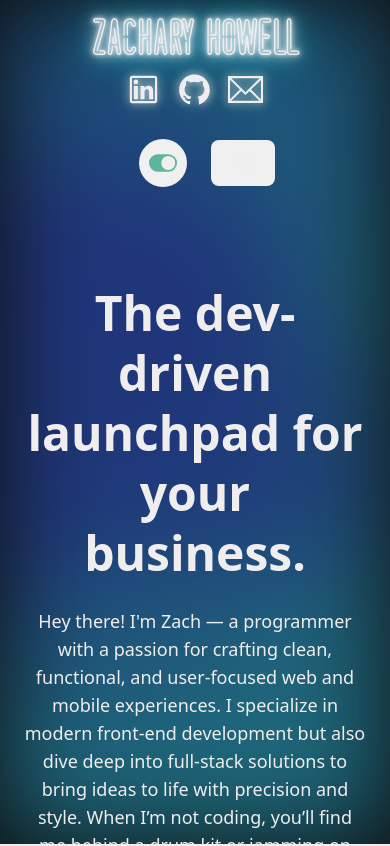
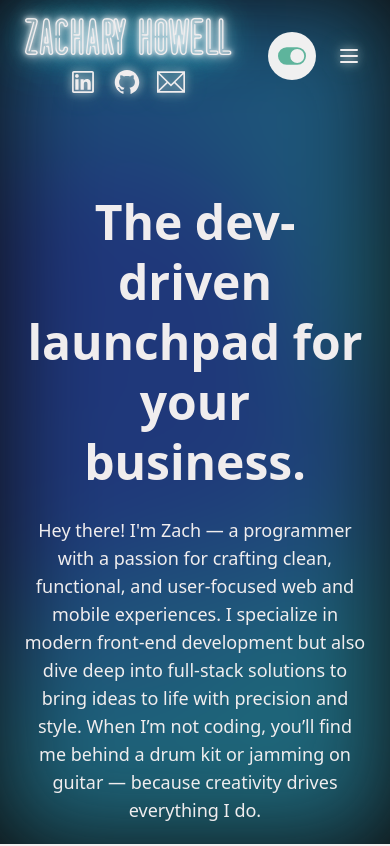
Before and after one commit to ZachAH/Portfolio_2025, a React (Vite) app: page / in a window 390 px wide. Shown: the top 846 px of the page. Built offline with nearby package versions, Linux system fonts and the light colour scheme.

Commit message:
updated mobile view options and styles

```diff
--- a/src/components/navbar.jsx
+++ b/src/components/navbar.jsx
@@ -1,92 +1,123 @@
 // src/components/Navbar.jsx
-import React from 'react';
+import React, { useState } from 'react'; // Import useState
 import ThemeToggle from './ThemeToggle';
 
 // icons
 import { AiOutlineLinkedin, AiOutlineGithub } from "react-icons/ai";
 import { TfiEmail } from "react-icons/tfi";
 
-// Removed selfieImage import as it's not used in this version of Navbar
+// Example icons for Menu and Close - replace with your preferred icons from react-icons
+// e.g., import { HiMenu, HiX } from 'react-icons/hi';
+const MenuIcon = (props) => (
+ <svg className="w-6 h-6" fill="none" stroke="currentColor" viewBox="0 0 24 24" xmlns="http://www.w3.org/2000/svg" {...props}>
+    <path strokeLinecap="round" strokeLinejoin="round" strokeWidth={2} d="M4 6h16M4 12h16M4 18h16" /> {/* Standard hamburger */}
+  </svg>
+);
+const CloseIcon = (props) => (
+  <svg className="w-6 h-6" fill="none" stroke="currentColor" viewBox="0 0 24 24" xmlns="http://www.w3.org/2000/svg" {...props}>
+    <path strokeLinecap="round" strokeLinejoin="round" strokeWidth={2} d="M6 18L18 6M6 6l12 12" /> {/* "X" icon */}
+  </svg>
+);
+
 
 export default function Navbar({ handleMouseEnter, handleMouseLeave }) {
+  const [isMobileMenuOpen, setIsMobileMenuOpen] = useState(false); // State for mobile menu
+
   const yourLinkedInUrl = "https://www.linkedin.com/in/zach-howell-189118210";
   const yourGitHubUrl = "https://github.com/ZachAH";
   const yourEmail = "zacharywd91@yahoo.com";
 
   // Animation Timings
-  const nameAnimationDuration = 2.5;  // Should match the CSS duration of .neon-text-flicker
-  const iconAnimationStagger = 0.5;   // Delay between each social icon
-  const iconLightUpDuration = 0.6;    // Duration of .animate-icon-light-up CSS animation
+  const nameAnimationDuration = 2.5;
+  const iconAnimationStagger = 0.5;
+  const iconLightUpDuration = 0.6;
 
-  const iconBaseDelay = nameAnimationDuration + 0.1; // Start social icons slightly after name
+  const iconBaseDelay = nameAnimationDuration + 0.1;
+  const lastSocialIconStartTime = iconBaseDelay + (iconAnimationStagger * 2);
+  const lastSocialIconEndTime = lastSocialIconStartTime + iconLightUpDuration;
+  const navLinkBaseDelay = lastSocialIconEndTime + 0.1;
+  const lastNavLinkStartTime = navLinkBaseDelay + iconAnimationStagger;
+  const lastNavLinkEndTime = lastNavLinkStartTime + iconLightUpDuration;
+  const hamburgerAnimationDelay = lastNavLinkEndTime + 0.1; // Hamburger starts after "Contact" link
 
-  // Calculate when the last social icon animation FINISHES
-  const lastSocialIconStartTime = iconBaseDelay + (iconAnimationStagger * 2); // Delay for the 3rd social icon
-  const lastSocialIconEndTime = lastSocialIconStartTime + iconLightUpDuration;
-
-  // Nav links start after social icons
-  const navLinkBaseDelay = lastSocialIconEndTime + 0.1;
+  const toggleMobileMenu = () => {
+    setIsMobileMenuOpen(!isMobileMenuOpen);
+  };
 
   return (
-    <nav className="flex flex-col md:flex-row justify-between items-center px-6 py-4 md:px-12 lg:px-24 bg-transparent text-gray-800 dark:text-offWhite">
-
+    <nav className="relative bg-transparent text-gray-800 dark:text-offWhite"> {/* Added relative for mobile menu positioning */}
+      {/* Main Navbar Row */}
+      <div className="flex justify-between items-center px-6 py-4 md:px-12 lg:px-24">
         {/* Left side: Name and Social Icons */}
-      <div className="text-center md:text-left mb-4 md:mb-0">
+        <div className="text-center md:text-left"> {/* mb-4 md:mb-0 removed as items are now in a single row */}
           <h1
-          className="interactive-element font-canarias text-5xl md:text-9xl font-bold cursor-pointer text-offWhite neon-text-flicker"
+            className="interactive-element font-canarias text-5xl md:text-7xl lg:text-8xl font-bold cursor-pointer text-offWhite neon-text-flicker" // Adjusted responsive size
             onMouseEnter={handleMouseEnter}
             onMouseLeave={handleMouseLeave}
           >
             Zachary Howell
           </h1>
-        <div className="flex justify-center md:justify-start space-x-4 mt-2">
+          <div className="flex justify-center md:justify-start space-x-4 mt-1 md:mt-2">
             <a
-            href={yourLinkedInUrl}
-            target="_blank"
-            rel="noopener noreferrer"
-            aria-label="LinkedIn Profile"
+              href={yourLinkedInUrl} /* ... */
               className="interactive-element text-offWhite hover:text-tealGreen dark:hover:text-purple-400 transition-colors duration-300 icon-awaiting-animation animate-icon-light-up"
               style={{ animationDelay: `${iconBaseDelay}s` }}
+              onMouseEnter={handleMouseEnter} onMouseLeave={handleMouseLeave}
+            ><AiOutlineLinkedin size={28} /></a> {/* Standardized icon size */}
+            <a
+              href={yourGitHubUrl} /* ... */
+              className="interactive-element text-offWhite hover:text-tealGreen dark:hover:text-purple-400 transition-colors duration-300 icon-awaiting-animation animate-icon-light-up"
+              style={{ animationDelay: `${iconBaseDelay + iconAnimationStagger}s` }}
+              onMouseEnter={handleMouseEnter} onMouseLeave={handleMouseLeave}
+            ><AiOutlineGithub size={28} /></a> {/* Standardized icon size */}
+            <a
+              href={`mailto:${yourEmail}`} /* ... */
+              className="interactive-element text-offWhite hover:text-tealGreen dark:hover:text-purple-400 transition-colors duration-300 icon-awaiting-animation animate-icon-light-up"
+              style={{ animationDelay: `${iconBaseDelay + (iconAnimationStagger * 2)}s` }}
+              onMouseEnter={handleMouseEnter} onMouseLeave={handleMouseLeave}
+            ><TfiEmail size={28} /></a> {/* Standardized icon size */}
+          </div>
+        </div>
+
+        {/* Right side: Desktop Navigation Links and Theme Toggle & Mobile Hamburger Button */}
+        <div className="flex items-center space-x-4 sm:space-x-6"> {/* md:mt-0 removed */}
+          <ul className="hidden md:flex space-x-8 text-2xl">
+            <li><a href="#projects" className="interactive-element font-canarias text-offWhite hover:text-tealGreen dark:hover:text-purple-400 transition-colors duration-300 icon-awaiting-animation animate-icon-light-up" style={{ animationDelay: `${navLinkBaseDelay}s` }} onMouseEnter={handleMouseEnter} onMouseLeave={handleMouseLeave}>Projects</a></li>
+            <li><a href="#contact" className="interactive-element font-canarias text-offWhite hover:text-tealGreen dark:hover:text-purple-400 transition-colors duration-300 icon-awaiting-animation animate-icon-light-up" style={{ animationDelay: `${navLinkBaseDelay + iconAnimationStagger}s` }} onMouseEnter={handleMouseEnter} onMouseLeave={handleMouseLeave}>Contact</a></li>
+          </ul>
+          <ThemeToggle handleMouseEnter={handleMouseEnter} handleMouseLeave={handleMouseLeave} />
+          {/* Hamburger Menu Button - Visible only on mobile (md:hidden) */}
+          <div className="md:hidden"> {/* Removed bg-transparent from here, button handles its own bg */}
+            <button
+              onClick={toggleMobileMenu}
+              className="interactive-element focus:outline-none text-offWhite p-1 bg-transparent hover:bg-gray-700/30 dark:hover:bg-gray-600/30 rounded-md icon-awaiting-animation animate-icon-light-up"
+              style={{ animationDelay: `${hamburgerAnimationDelay}s` }}
+              aria-label="Toggle menu"
               onMouseEnter={handleMouseEnter}
               onMouseLeave={handleMouseLeave}
             >
-            <AiOutlineLinkedin size={35} />
-          </a>
-          <a
-            href={yourGitHubUrl}
-            target="_blank"
-            rel="noopener noreferrer"
-            aria-label="GitHub Profile"
-            className="interactive-element text-offWhite hover:text-tealGreen dark:hover:text-purple-400 transition-colors duration-300 icon-awaiting-animation animate-icon-light-up"
-            style={{ animationDelay: `${iconBaseDelay + iconAnimationStagger}s` }}
-            onMouseEnter={handleMouseEnter}
-            onMouseLeave={handleMouseLeave}
-          >
-            <AiOutlineGithub size={35} />
-          </a>
-          <a
-            href={`mailto:${yourEmail}`}
-            aria-label="Send an Email"
-            className="interactive-element text-offWhite hover:text-tealGreen dark:hover:text-purple-400 transition-colors duration-300 icon-awaiting-animation animate-icon-light-up"
-            style={{ animationDelay: `${iconBaseDelay + (iconAnimationStagger * 2)}s` }}
-            onMouseEnter={handleMouseEnter}
-            onMouseLeave={handleMouseLeave}
-          >
-            <TfiEmail size={35} />
-          </a>
+              {isMobileMenuOpen ? <CloseIcon /> : <MenuIcon />}
+            </button>
+          </div>
         </div>
       </div>
 
-      {/* Right side: Navigation Links and Theme Toggle */}
-      <div className="flex items-center space-x-6 mt-4 md:mt-0">
-        <ul className="hidden md:flex space-x-8 text-4xl"> {/* Using text-2xl as decided */}
+      {/* Mobile Menu Panel - Conditionally Rendered with Transition */}
+      <div
+        className={`
+          md:hidden w-full overflow-hidden transition-all duration-300 ease-in-out text-center
+          bg-transparent dark:bg-transparent
+          ${isMobileMenuOpen ? 'max-h-screen py-4 shadow-lg mt-2' : 'max-h-0 py-0'}
+          ${/* mt-2 only when open, to separate from navbar row */''}
+        `}
+      >
+        {isMobileMenuOpen && ( // Render UL only when open to ensure links are not tabbable when hidden
+            <ul className="flex flex-col space-y-4">
             <li>
                 <a
                 href="#projects"
-              className="interactive-element font-canarias text-offWhite hover:text-tealGreen dark:hover:text-purple-400 transition-colors duration-300 icon-awaiting-animation animate-icon-light-up" // Added text-offWhite
-              style={{ animationDelay: `${navLinkBaseDelay}s` }}
-              onMouseEnter={handleMouseEnter}
-              onMouseLeave={handleMouseLeave}
+                className="font-canarias text-xl text-offWhite hover:text-tealGreen dark:hover:text-purple-400 transition-colors duration-300"
+                onClick={toggleMobileMenu} // Close menu on click
                 >
                 Projects
                 </a>
@@ -94,27 +125,14 @@ export default function Navbar({ handleMouseEnter, handleMouseLeave }) {
             <li>
                 <a
                 href="#contact"
-              className="interactive-element font-canarias text-offWhite hover:text-tealGreen dark:hover:text-purple-400 transition-colors duration-300 icon-awaiting-animation animate-icon-light-up" // Added text-offWhite
-              style={{ animationDelay: `${navLinkBaseDelay + iconAnimationStagger}s` }}
-              onMouseEnter={handleMouseEnter}
-              onMouseLeave={handleMouseLeave}
+                className="font-canarias text-xl text-offWhite hover:text-tealGreen dark:hover:text-purple-400 transition-colors duration-300"
+                onClick={toggleMobileMenu} // Close menu on click
                 >
                 Contact
                 </a>
             </li>
             </ul>
-        <ThemeToggle handleMouseEnter={handleMouseEnter} handleMouseLeave={handleMouseLeave} />
-        <div className="md:hidden">
-          <button
-            className="interactive-element focus:outline-none text-offWhite"
-            onMouseEnter={handleMouseEnter}
-            onMouseLeave={handleMouseLeave}
-          >
-            <svg className="w-6 h-6" fill="none" stroke="currentColor" viewBox="0 0 24 24" xmlns="http://www.w3.org/2000/svg">
-              <path strokeLinecap="round" strokeLinejoin="round" strokeWidth={2} d="M4 6h16M4 12h16m-8 6h8" />
-            </svg>
-          </button>
-        </div>
+        )}
       </div>
     </nav>
   );
```
Lines whose indentation alone changed are shown as unchanged.
